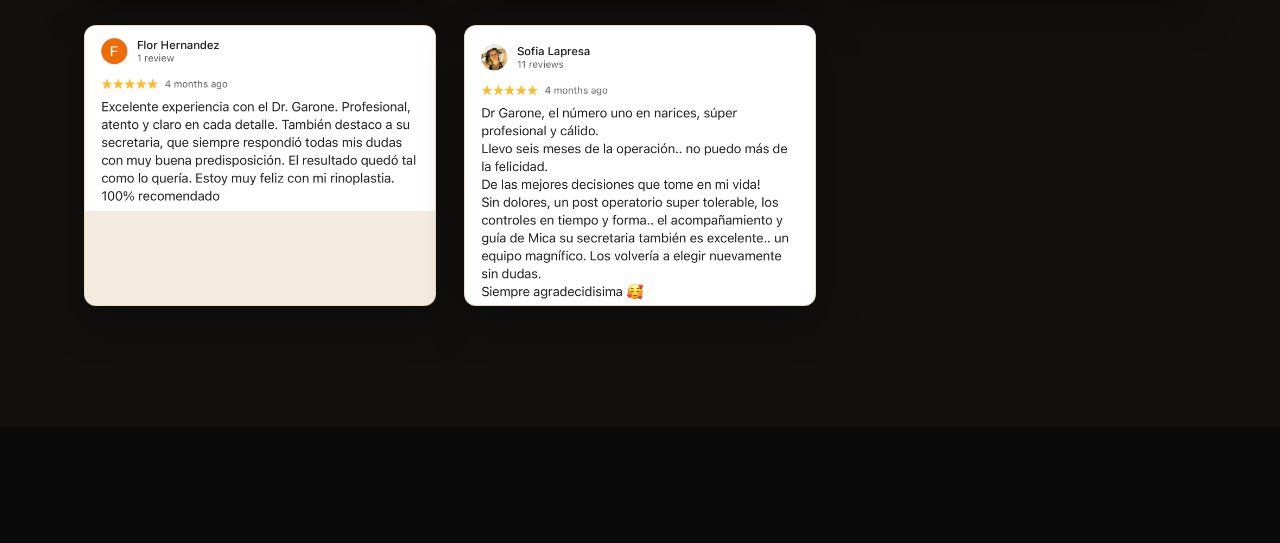
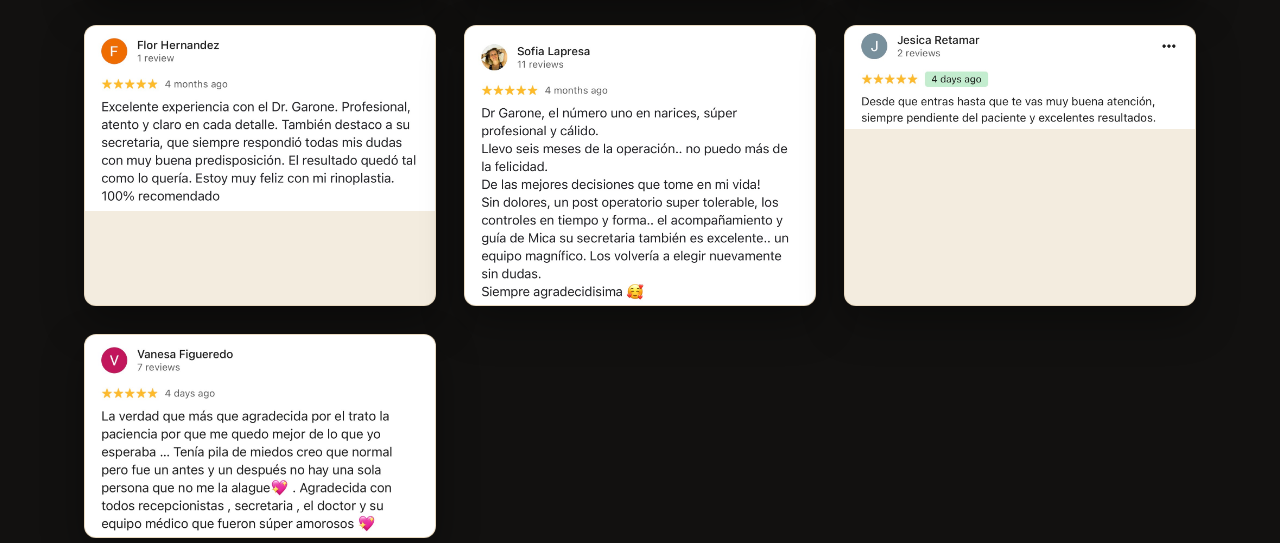
Before and after one commit to yamilham2-lgtm/Landing-Garone, a plain HTML site: page index.html in a window 1280 px wide. Shown: the part 6129-6672 px from the top of the page. Drawn offline with nearby package versions, Linux system fonts and the light colour scheme; a web font is replaced by a local one.

Commit message:
Agregar 2 testimonios nuevos y centrar miniatura de Furia Scaglione
- Suma resenas de Jesica Retamar y Vanesa Figueredo a Testimonios
- Recorta furia-selfie.jpg para mostrar la cara completa centrada
  (el archivo original incluia la barra de comentarios de Instagram)

Co-Authored-By: Claude Sonnet 5 <noreply@anthropic.com>
Claude-Session: https://claude.ai/code/session_012SMeFrBTFNUCwNqATjjvTX

```diff
--- a/index.html
+++ b/index.html
@@ -231,6 +231,12 @@
       <div class="testimonial-shot reveal" data-delay="2">
         <img src="assets/img/testimonios/5.jpg" alt="Reseña de Google de Sofia Lapresa">
       </div>
+      <div class="testimonial-shot reveal" data-delay="3">
+        <img src="assets/img/testimonios/6.jpg" alt="Reseña de Google de Jesica Retamar">
+      </div>
+      <div class="testimonial-shot reveal" data-delay="1">
+        <img src="assets/img/testimonios/7.jpg" alt="Reseña de Google de Vanesa Figueredo">
+      </div>
     </div>
   </div>
 </section>
--- a/styles.css
+++ b/styles.css
@@ -593,6 +593,7 @@ h2.center { text-align: center; }
   width: 128px;
   height: 128px;
   object-fit: cover;
+  object-position: center;
   border-radius: 4px;
   box-shadow: 0 0 0 1px var(--line);
 }
```
Also changed, not shown: assets/img/furia/furia-selfie.jpg, assets/img/testimonios/6.jpg (added), assets/img/testimonios/7.jpg (added).
